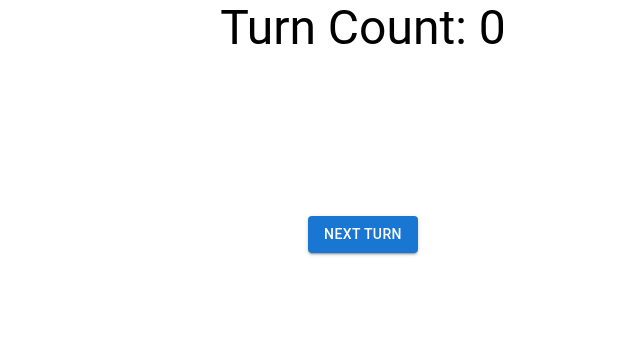
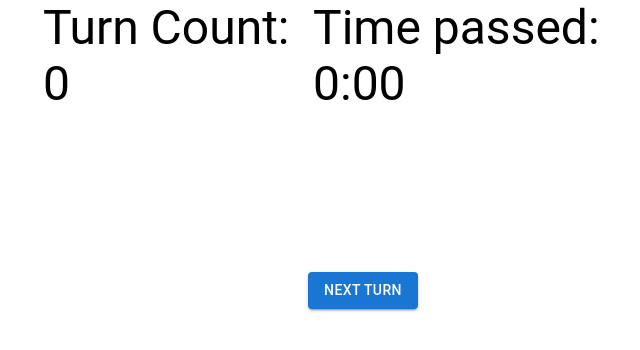
Before and after one commit to jcarvajal288/ose-turn-tracker, a React (Create React App) app: page / in a window 1280 px wide. Shown: the top 350 px of the page, without its empty margins (277-917 px from the left). Built offline with nearby package versions, Linux system fonts and the light colour scheme.

Commit message:
Add time passed

```diff
--- a/src/App.tsx
+++ b/src/App.tsx
@@ -7,11 +7,14 @@ const App = () => {
   const [turnCount, setTurnCount] = useState<number>(0);
 
   const die = (size: number): number => Math.floor(Math.random() * size) + 1
-  const d6 = (): number => {
-      const result = die(6)
-      console.log(result)
-      return result
+  const d6 = (): number => die(6)
+
+  const getTimePassed = (): string => {
+      const hours = Math.floor(turnCount / 6)
+      const minutes = turnCount % 6
+      return `${hours}:${minutes}0`
   }
+
 
   const turnModulator = (mod: number) => turnCount !== 0 && turnCount % mod === 0
 
@@ -23,7 +26,10 @@ const App = () => {
         alignItems='center'
         gap={2}
     >
-        <Typography variant='h3'>{`Turn Count: ${turnCount}`}</Typography>
+        <Stack width='50%' direction='row' justifyContent='space-between'>
+            <Typography variant='h3'>{`Turn Count: ${turnCount}`}</Typography>
+            <Typography variant='h3'>{`Time passed: ${getTimePassed()}`}</Typography>
+        </Stack>
         <Typography variant='h3' visibility={isWanderingMonster}>Wandering Monster</Typography>
         <Typography variant='h3' visibility={isRestTurn}>Rest Turn</Typography>
         <Button
```
